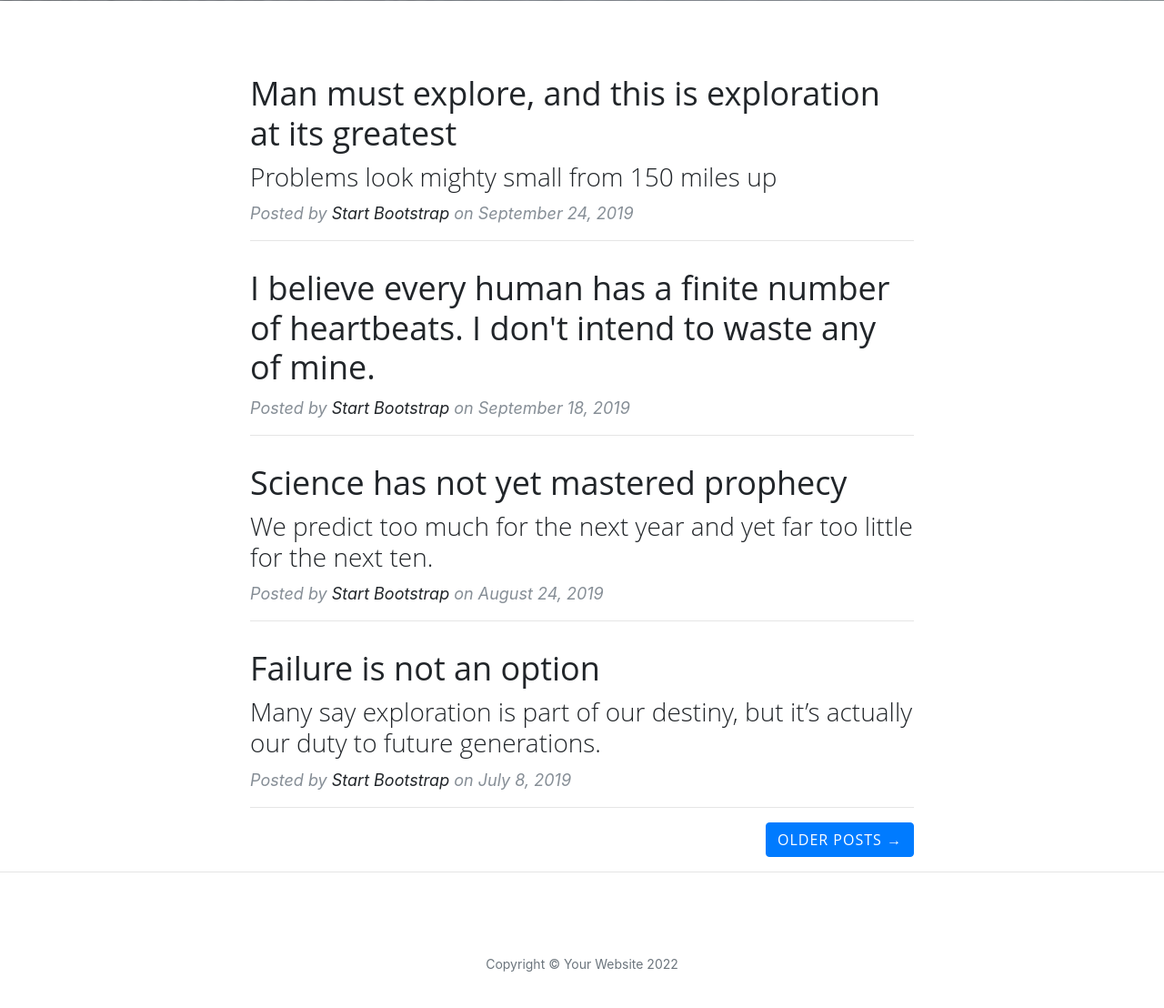
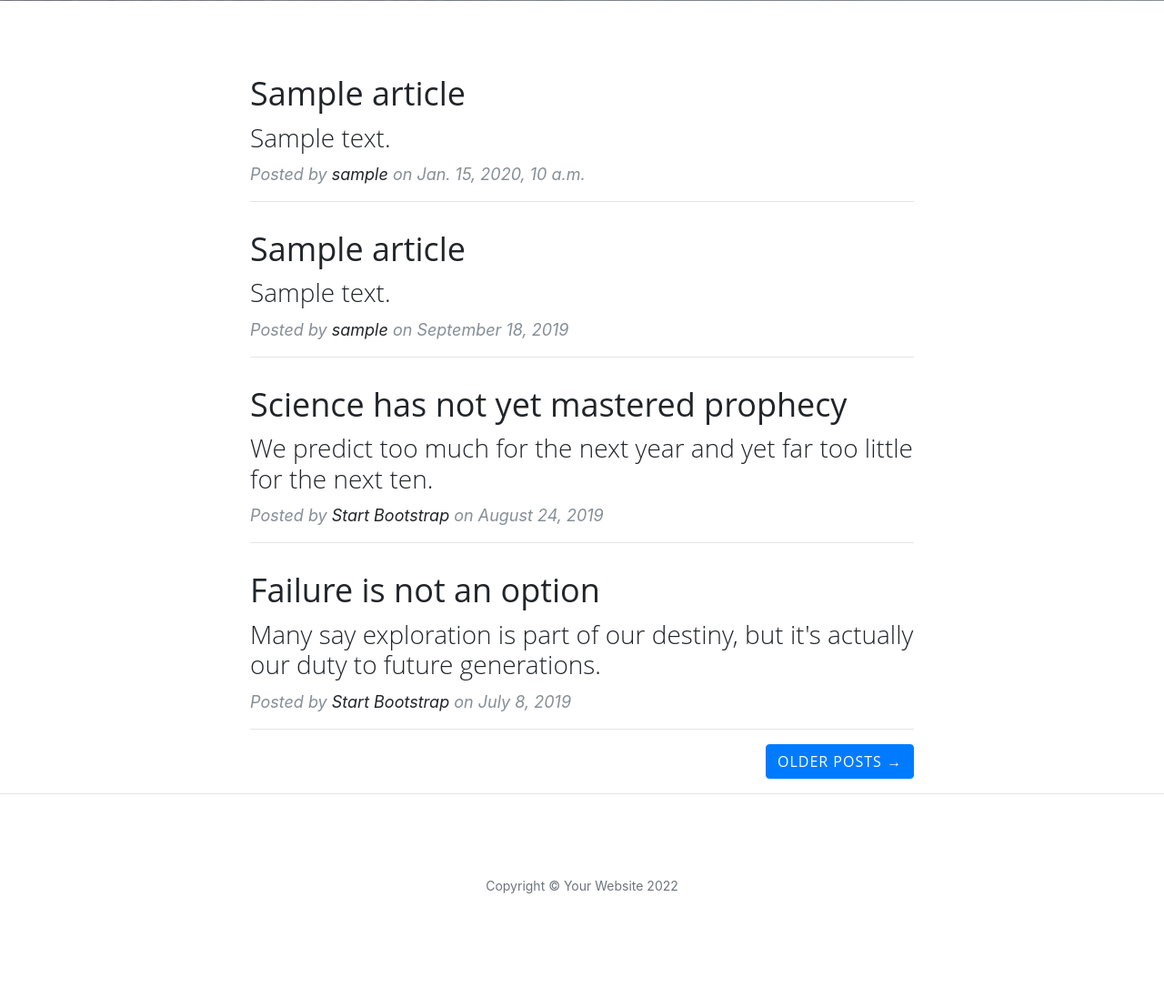
Before and after one commit to Code-Institute-Submissions/onabz-MAR_Blog_DecResub, a Django app: page / in a window 1280 px wide. Shown: the part 627-1735 px from the top of the page at 91% size. After the commit the page ends 1609 px from the top, so only its background shows below. Run offline with Django 3.2, Linux system fonts and the light colour scheme; tables that the repository leaves empty hold one stand-in row (values such as "Sample post"); some libraries are stand-ins or nearby versions.

Commit message:
Add pagination to ArticleView

```diff
--- a/blog/views.py
+++ b/blog/views.py
@@ -7,6 +7,7 @@ class ArticleView(generic.ListView):
     model = Article
     template_name = 'index.html'
     queryset = Article.objects.filter(status=1).order_by('-date_created')
+    paginate_by = 4
 
 
 class AboutView(generic.CreateView):
--- a/templates/index.html
+++ b/templates/index.html
@@ -1,30 +1,35 @@
 {% extends "base.html" %}
+
 {% block content %}
+
 <div class="row">
+    {% for article in article_list %}
     <div class="col-lg-8 col-md-10 mx-auto">
         <div class="post-preview">
             <a href="post.html">
                 <h2 class="post-title">
-                    Man must explore, and this is exploration at its greatest
+                    {{ article.title }}
                 </h2>
                 <h3 class="post-subtitle">
-                    Problems look mighty small from 150 miles up
+                    {{ article.excerpt }}
                 </h3>
             </a>
             <p class="post-meta">Posted by
-                <a href="#">Start Bootstrap</a>
-                on September 24, 2019</p>
+                <a href="#">{{ article.author }}</a>
+                on {{ article.date_created }}</p>
         </div>
         <hr>
         <div class="post-preview">
             <a href="post.html">
                 <h2 class="post-title">
-                    I believe every human has a finite number of heartbeats. I don't intend to waste any of
-                    mine.
+                    {{ article.title }}
                 </h2>
+                <h3 class="post-subtitle">
+                    {{ article.excerpt }}
+                </h3>
             </a>
             <p class="post-meta">Posted by
-                <a href="#">Start Bootstrap</a>
+                <a href="#">{{ article.author }}</a>
                 on September 18, 2019</p>
         </div>
         <hr>
@@ -48,7 +53,7 @@
                     Failure is not an option
                 </h2>
                 <h3 class="post-subtitle">
-                    Many say exploration is part of our destiny, but it’s actually our duty to future
+                    Many say exploration is part of our destiny, but it's actually our duty to future
                     generations.
                 </h3>
             </a>
@@ -56,11 +61,14 @@
                 <a href="#">Start Bootstrap</a>
                 on July 8, 2019</p>
         </div>
+
         <hr>
         <!-- Pager -->
         <div class="clearfix">
             <a class="btn btn-primary float-right" href="#">Older Posts &rarr;</a>
         </div>
     </div>
+    {% endfor %}
 </div>
+
 {% endblock %}
```
